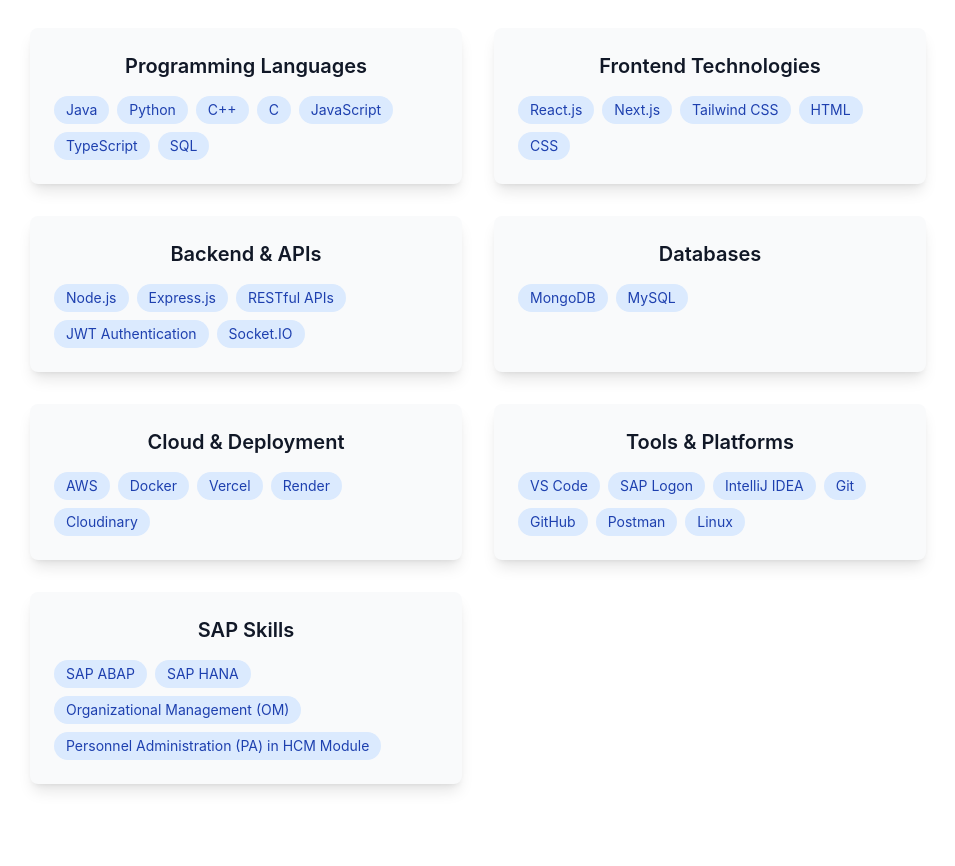
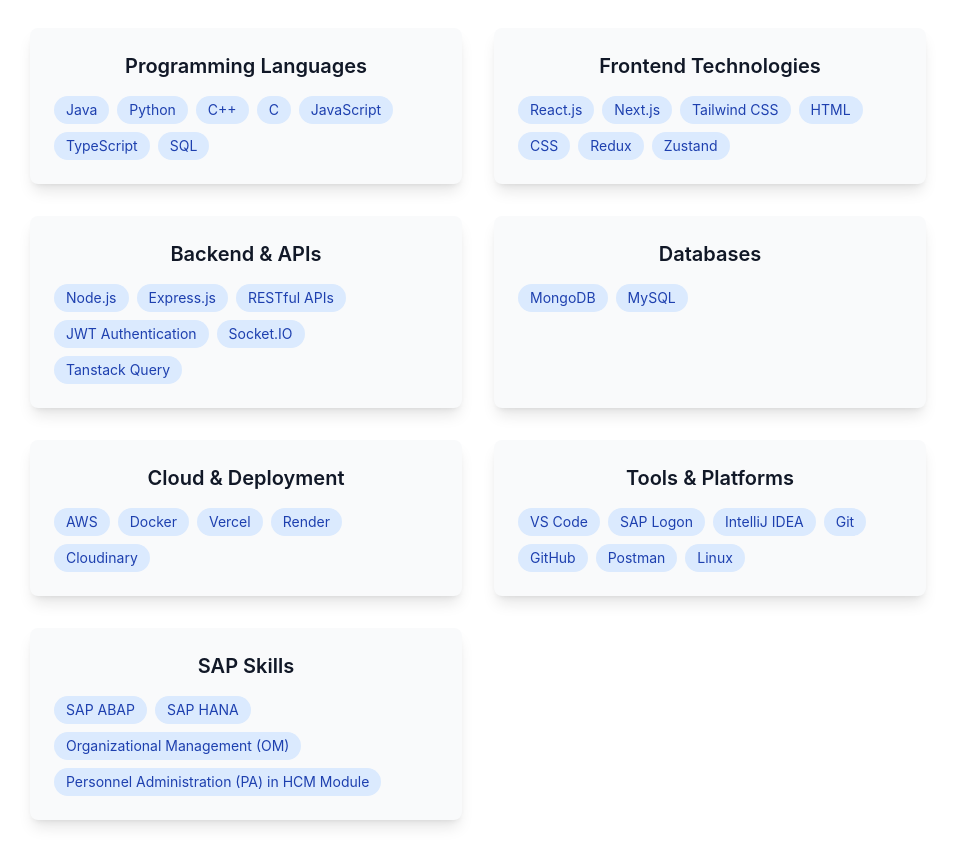
Before and after one commit to rakesh612/PORTFOLIO, a React (Vite) app in the folder frontend/: page / in a window 1280 px wide. Shown: the part 1580-2446 px from the top of the page, without its empty margins (162-1117 px from the left). Built offline with nearby package versions, Linux system fonts and the light colour scheme.

Commit message:
completed

```diff
--- a/frontend/src/components/Skills.jsx
+++ b/frontend/src/components/Skills.jsx
@@ -21,7 +21,9 @@
         "Next.js",
         "Tailwind CSS",
         "HTML",
-        "CSS"
+        "CSS",
+        "Redux",
+        "Zustand"
       ]
     },
     {
@@ -31,7 +33,8 @@
         "Express.js",
         "RESTful APIs",
         "JWT Authentication",
-        "Socket.IO"
+        "Socket.IO",
+        "Tanstack Query"
       ]
     },
     {
```
